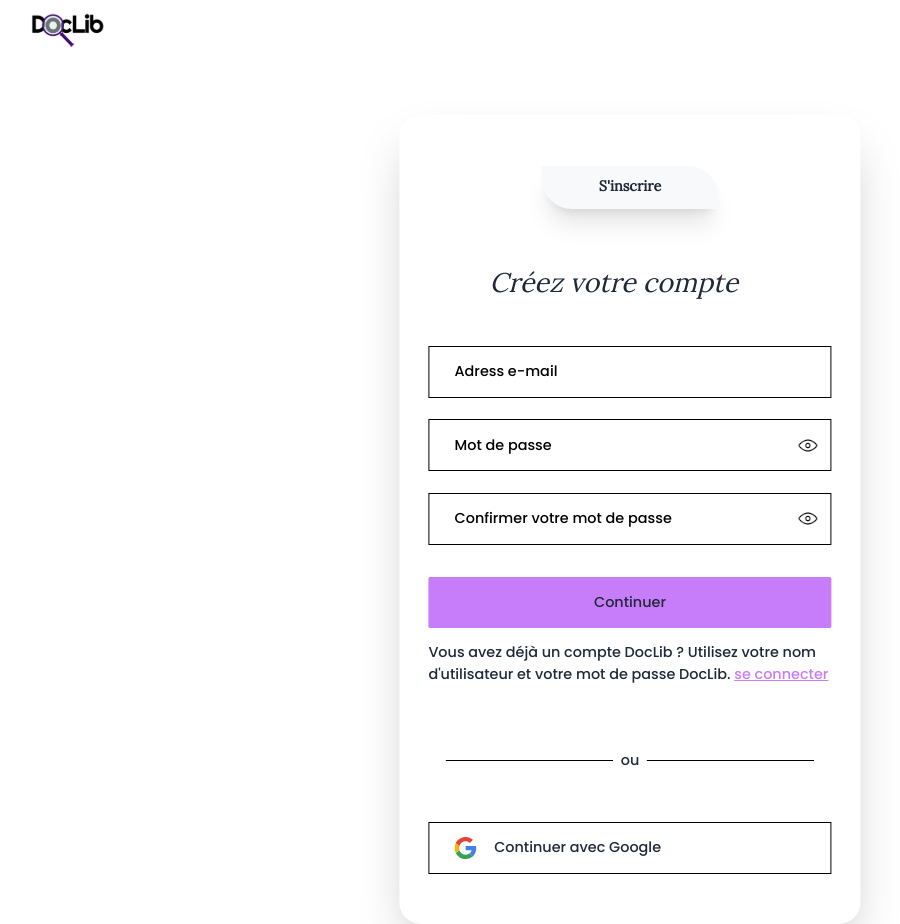
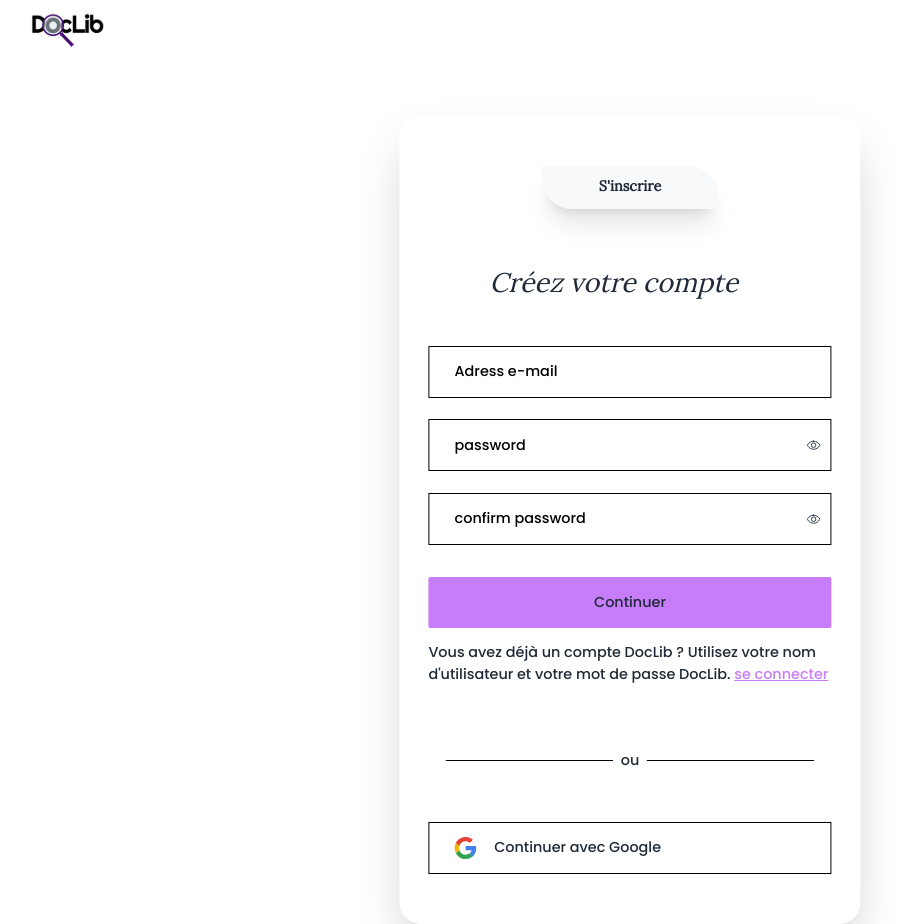
Before and after one commit to GLMasters/TP-IGL, a React (Vite) app in the folder client/: page /register in a window 1280 px wide. Shown: the whole page, without its empty margins (10-910 px from the left). Built offline with nearby package versions, Linux system fonts and the light colour scheme.

Commit message:
add updates

```diff
--- a/client/package.json
+++ b/client/package.json
@@ -13,6 +13,7 @@
     "react": "^18.2.0",
     "react-dom": "^18.2.0",
     "react-email-validator": "^1.0.2",
+    "react-icons": "^4.12.0",
     "react-router-dom": "^6.21.0"
   },
   "devDependencies": {
--- /dev/null
+++ b/client/src/components/PasswordInput.jsx
@@ -0,0 +1,29 @@
+import React, { useState } from 'react'
+import { IoEyeOffOutline } from "react-icons/io5";
+import { IoEyeOutline } from "react-icons/io5";
+
+function PasswordInput({
+    label,
+    setValue,
+    value,
+    isValid
+}) {
+
+    const [visible,setVisible]=useState(false)
+    const handleVisible=(e)=>{
+        e.preventDefault()
+        setVisible(!visible)
+    }
+  return (
+    <div className='relative w-full mx-auto'>
+    <input value={value} onChange={(e) => setValue(e.target.value)} type={visible ? "text" :"password"} className={`Inputsign my-3 ${!isValid && "border-red-600 placeholder-red-600" }`} placeholder={label} />
+    <button onClick={handleVisible} className="absolute inset-y-0 right-0 flex items-center justify-center px-3 py-2 focus:outline-none">
+    {
+        visible ? <IoEyeOffOutline /> : <IoEyeOutline />
+    }
+    </button>
+    </div>
+  )
+}
+
+export default PasswordInput
--- a/client/src/pages/SignUpPage.jsx
+++ b/client/src/pages/SignUpPage.jsx
@@ -1,12 +1,10 @@
 import React , {useState} from 'react'
 import docLibLogo from "../assets/docLibLogo.svg"
 import googleLogo from "../assets/googlelogo.svg"
-import hidePass from "../assets/hidepass.png"
 import { Link } from 'react-router-dom';
 import {validate} from 'react-email-validator' ;
-
+import PasswordInput from '../components/PasswordInput';
 function SignUpPage() {
-    const [passwordVisible, setPasswordVisible] = useState(false);
     const [Email , setEmail] = useState("");
     const [Password , setPassword] = useState("");
     const [confirmPassword , setconfirmPassword] = useState("");
@@ -25,9 +23,6 @@ function SignUpPage() {
     };
 
 
-    const handlePasswordToggle=()=>{
-        setPasswordVisible(!passwordVisible)
-    };
   return (
     <div className='container w-full mx-auto px-4'>
 
@@ -48,23 +43,12 @@ function SignUpPage() {
 
 
                   <input value={Email} type='email' className= {`Inputsign my-3 ${!ValidSubmition && "border-red-600 placeholder-red-600" }`} placeholder='Adress e-mail' onChange={(e) => setEmail(e.target.value)}/>
-                    <div className='relative w-full mx-auto'>
-                  <input value={Password} onChange={(e) => setPassword(e.target.value)} type={passwordVisible ? "text" :"password"} className={`Inputsign my-3 ${!ValidSubmition && "border-red-600 placeholder-red-600" }`} placeholder='Mot de passe' />
-                  <button onClick={handlePasswordToggle} className="absolute inset-y-0 right-0 flex items-center justify-center px-3 py-2 focus:outline-none">
-                  <img src={hidePass} alt="Show/Hide Password" className="h-7 w-7"/>
-                </button>
-
-                  </div>
+                  {/* Password */}
+                  <PasswordInput value={Password} setValue={setPassword} label="password" isValid={ValidSubmition} />
 
                   {/* confirmPassword */}
+                  <PasswordInput value={confirmPassword} setValue={setconfirmPassword} label="confirm password" isValid={ValidSubmition} />
 
-                  <div className='relative w-full mx-auto'>
-                  <input onChange={(e) => setconfirmPassword(e.target.value)} type={passwordVisible ? "text" :"password"} value={confirmPassword} className={`Inputsign my-3 ${!ValidSubmition && "border-red-600 placeholder-red-600" }`} placeholder='Confirmer votre mot de passe' />
-                  <button onClick={handlePasswordToggle} className="absolute inset-y-0 right-0 flex items-center justify-center px-3 py-2 focus:outline-none">
-                  <img src={hidePass} alt="Show/Hide Password" className="h-7 w-7"/>
-                </button>
-
-                  </div>
                   {!ValidSubmition && <span className='text-red-600 text-xs ml-5 text-center'>Saisissez une adresse de courriel ou un mot de passe valide.</span>}
 
 
```
Also changed, not shown: 1 other file (tests, documents, lock files or other folders).
